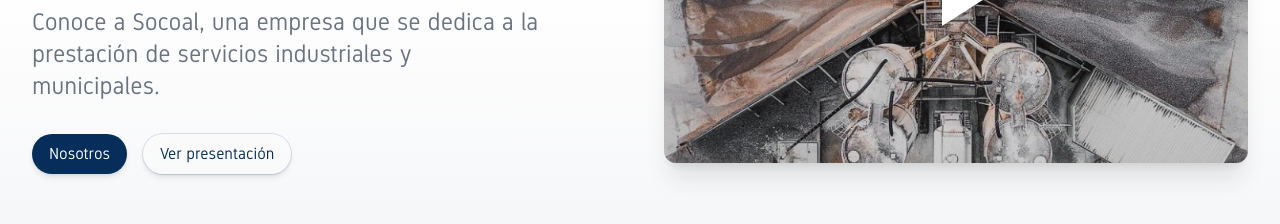
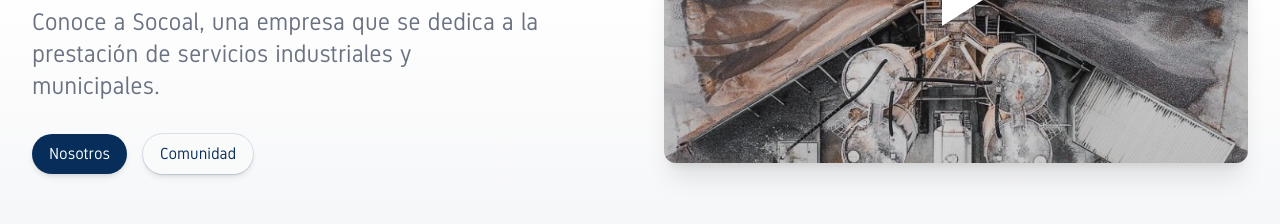
Before and after one commit to Codisans/socoal-website, a Next.js app: page / in a window 1280 px wide. Shown: the part 1340-1564 px from the top of the page. Built offline with nearby package versions, Linux system fonts and the light colour scheme.

Commit message:
fix: amend content

```diff
--- a/src/app/page.tsx
+++ b/src/app/page.tsx
@@ -50,8 +50,8 @@ export default function Home() {
                 <Button variant="primary" href="/nosotros">
                   Nosotros
                 </Button>
-                <Button variant="secondary" href="/presentacion-corporativa">
-                  Ver presentación
+                <Button variant="secondary" href="/comunidad">
+                  Comunidad
                 </Button>
               </p>
             }
--- a/src/blocks/TextAndVideo.tsx
+++ b/src/blocks/TextAndVideo.tsx
@@ -30,7 +30,7 @@ export function TextAndVideo({
           <Lead className="mt-6 max-w-3xl">{description}</Lead>
           {body}
         </div>
-        <div className="max-lg:order-first max-lg:max-w-lg">
+        <div className="max-lg:max-w-lg">
           <YoutubeEmbed videoId={videoId} posterImage={posterImage} />
         </div>
       </div>
```
